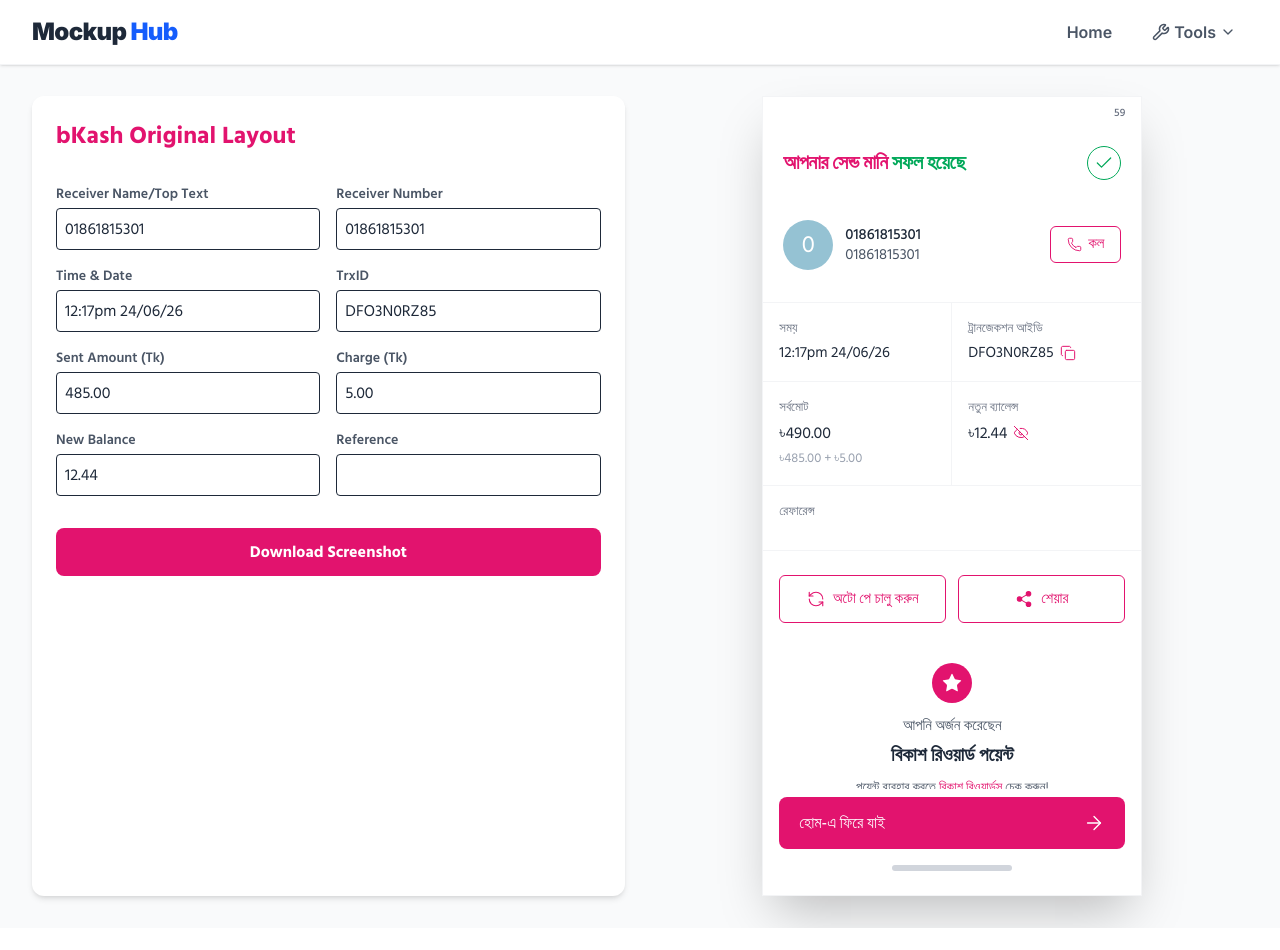
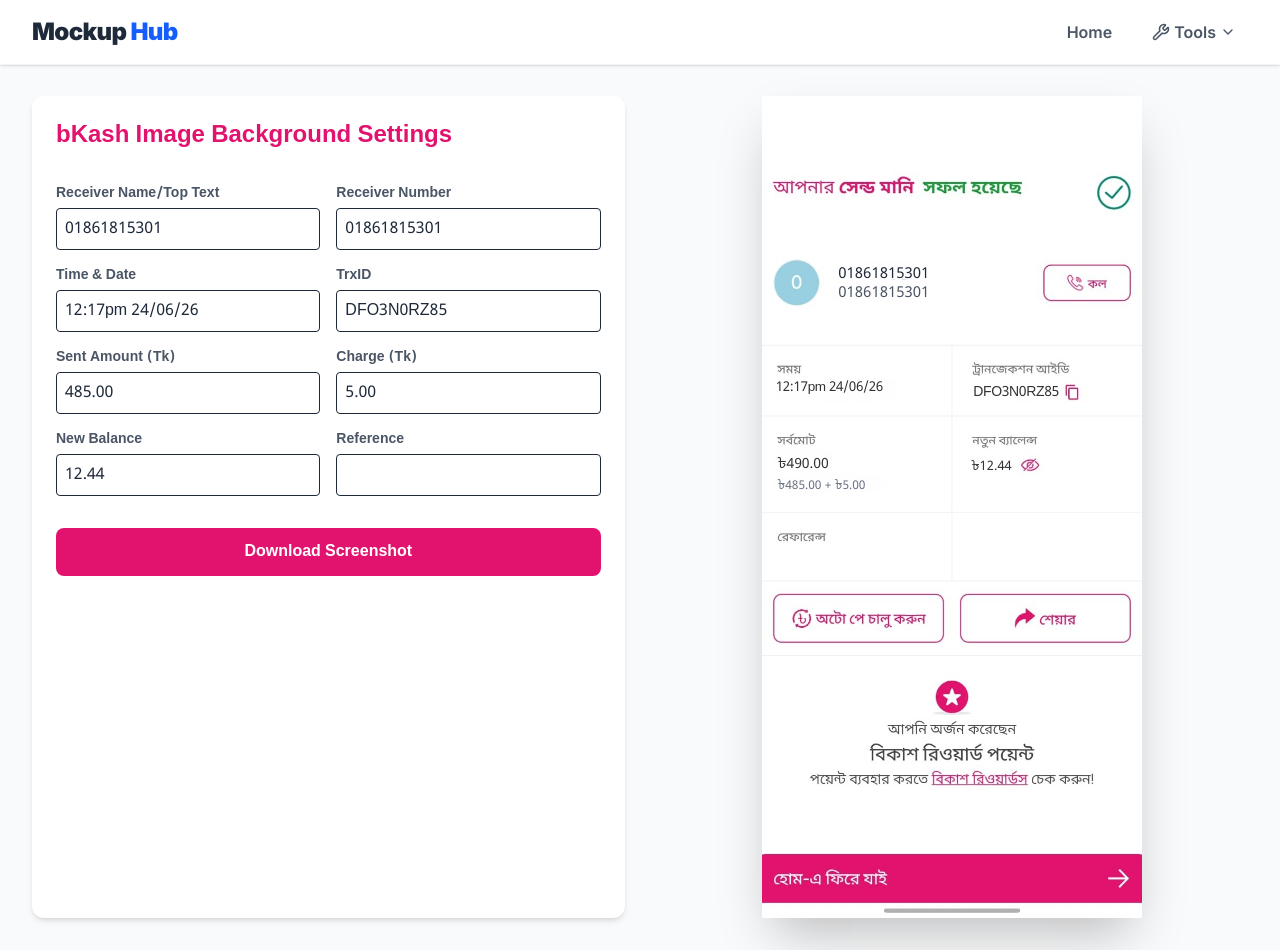
Before and after one commit to rashid-hash/tools-and-tricks, a Next.js app: page /bkash in a window 1280 px wide. Before the commit the page ends 928 px from the top, so only its background shows below. Built offline with nearby package versions, Linux system fonts and the light colour scheme.

Commit message:
Fixed TypeScript focusRing error in bkash page

```diff
--- a/app/bkash/page.tsx
+++ b/app/bkash/page.tsx
@@ -2,13 +2,12 @@
 
 import React, { useState, useRef } from "react";
 import * as htmlToImage from "html-to-image";
-import { Hind_Siliguri } from "next/font/google";
-import { Phone, Copy, EyeOff, RefreshCcw, Share2, Star, ArrowRight, Check } from "lucide-react";
+import { Noto_Sans_Bengali } from "next/font/google";
 
-// গুগলের "Hind Siliguri" ফন্টটি ইম্পোর্ট করা হলো (বিকাশের ফন্টের সাথে ১০০% মিল পাওয়ার জন্য)
-const hindSiliguri = Hind_Siliguri({
+// আধুনিক বাংলা ফন্ট
+const notoSansBengali = Noto_Sans_Bengali({
   subsets: ["bengali"],
-  weight: ["300", "400", "500", "600", "700"],
+  weight: ["400", "500", "600", "700"],
 });
 
 export default function BkashGenerator() {
@@ -23,7 +22,6 @@
 
   const previewRef = useRef<HTMLDivElement>(null);
   const bkashPink = "#e2136e";
-  const bkashGreen = "#00a859";
 
   const totalAmount = (parseFloat(amount) + parseFloat(charge)).toFixed(2);
 
@@ -36,7 +34,7 @@
         });
         const link = document.createElement("a");
         link.href = dataUrl;
-        link.download = "bkash-original-mockup.png";
+        link.download = "bkash-original-receipt.png";
         link.click();
       } catch (error) {
         console.error("Screenshot error:", error);
@@ -46,11 +44,11 @@
   };
 
   return (
-    <div className={`min-h-screen bg-gray-50 p-4 md:p-8 flex flex-col lg:flex-row gap-8 ${hindSiliguri.className} text-gray-800`}>
+    <div className={`min-h-screen bg-gray-50 p-4 md:p-8 flex flex-col lg:flex-row gap-8 ${notoSansBengali.className} text-gray-800`}>
 
       {/* --- Left Panel: Controls --- */}
       <div className="w-full lg:w-1/2 bg-white p-6 rounded-xl shadow-md flex flex-col gap-4 font-sans">
-        <h2 className="text-2xl font-bold mb-4" style={{ color: bkashPink }}>bKash Original Layout</h2>
+        <h2 className="text-2xl font-bold mb-4" style={{ color: bkashPink }}>bKash Image Background Settings</h2>
 
         <div className="grid grid-cols-1 md:grid-cols-2 gap-4">
           <div className="flex flex-col gap-1">
@@ -67,7 +65,7 @@
           </div>
           <div className="flex flex-col gap-1">
             <label className="text-sm font-semibold text-gray-600">TrxID</label>
-            <input type="text" value={trxId} onChange={(e) => setTrxId(e.target.value)} className="border p-2 rounded outline-none focus:ring-2 focus:ring-[#e2136e] uppercase" />
+            <input type="text" value={trxId} onChange={(e) => setTrxId(e.target.value)} className="border p-2 rounded outline-none uppercase focus:ring-2 focus:ring-[#e2136e]" />
           </div>
           <div className="flex flex-col gap-1">
             <label className="text-sm font-semibold text-gray-600">Sent Amount (Tk)</label>
@@ -94,117 +92,54 @@
 
       {/* --- Right Panel: Live Preview --- */}
       <div className="w-full lg:w-1/2 flex justify-center items-center">
-        <div ref={previewRef} className="w-full max-w-[380px] bg-white h-[800px] relative flex flex-col shadow-2xl overflow-hidden border border-gray-100">
 
-          <div className="w-full flex justify-end px-4 py-2 bg-white text-[11px] text-gray-500 font-medium font-sans">
-            59
-          </div>
+        {/* Main Mockup Container */}
+        <div ref={previewRef} className="w-[380px] h-[822px] relative shadow-2xl overflow-hidden bg-white">
 
-          <div className="flex-1 overflow-y-auto pb-20 no-scrollbar">
+          {/* Background Image */}
+          {/* eslint-disable-next-line @next/next/no-img-element */}
+          <img
+            src="/bkash-bg.jpeg"
+            alt="bKash Blank Template"
+            className="absolute inset-0 w-full h-full object-cover z-0 pointer-events-none"
+          />
 
-            {/* Header Success Message */}
-            <div className="px-5 mt-4 flex justify-between items-center">
-              <h1 className="text-[20px] font-semibold tracking-tight">
-                <span style={{ color: bkashPink }}>আপনার সেন্ড মানি</span> <span style={{ color: bkashGreen }}>সফল হয়েছে</span>
-              </h1>
-              {/* Thinner Check Icon */}
-              <div className="w-[34px] h-[34px] rounded-full border-[1.5px] flex items-center justify-center" style={{ borderColor: bkashGreen }}>
-                <Check size={20} strokeWidth={1.5} style={{ color: bkashGreen }} />
-              </div>
+          {/* Text Overlays */}
+          <div className="absolute inset-0 z-10 w-full h-full pointer-events-none">
+
+            {/* 1. Receiver Name & Number */}
+            <div className="absolute top-[20.5%] left-[20%] flex flex-col gap-[1px]">
+               <span className="text-[15px] font-medium leading-tight text-[#1f2937]">{receiverName}</span>
+               <span className="text-[15px] text-[#4b5563] leading-tight">{receiverNumber}</span>
             </div>
 
-            {/* Profile Section */}
-            <div className="px-5 mt-10 flex justify-between items-center">
-              <div className="flex items-center gap-3">
-                <div className="w-[50px] h-[50px] rounded-full bg-[#95c2d3] flex items-center justify-center text-white text-2xl font-sans">
-                  {receiverName ? receiverName.charAt(0).toUpperCase() : "0"}
-                </div>
-                <div className="flex flex-col leading-[1.2] font-sans">
-                  <span className="text-[15px] font-medium text-gray-800">{receiverName}</span>
-                  <span className="text-[15px] text-gray-600 mt-0.5">{receiverNumber}</span>
-                </div>
-              </div>
-
-              <div className="flex items-center justify-center gap-1.5 border px-4 py-1.5 rounded-md" style={{ borderColor: bkashPink, color: bkashPink }}>
-                {/* Thinner Phone Icon */}
-                <Phone size={15} strokeWidth={1.5} />
-                <span className="text-[15px] font-medium">কল</span>
-              </div>
+            {/* 2. Time */}
+            <div className="absolute top-[34%] left-[3.5%]">
+              <span className="text-[13.5px] font-sans text-[#333333] tracking-tight">{time}</span>
             </div>
 
-            {/* Grid Details Section */}
-            <div className="mt-8 border-t border-b border-gray-100 flex flex-col">
-
-              <div className="flex border-b border-gray-100">
-                <div className="w-1/2 border-r border-gray-100 p-4">
-                  <p className="text-[13px] text-gray-500 mb-1">সময়</p>
-                  <p className="text-[15px] text-gray-800 font-sans">{time}</p>
-                </div>
-                <div className="w-1/2 p-4">
-                  <p className="text-[13px] text-gray-500 mb-1">ট্রানজেকশন আইডি</p>
-                  <div className="flex items-center gap-1.5 font-sans">
-                    <p className="text-[15px] text-gray-800 uppercase">{trxId}</p>
-                    {/* Thinner Copy Icon */}
-                    <Copy size={16} strokeWidth={1.5} style={{ color: bkashPink }} />
-                  </div>
-                </div>
-              </div>
-
-              <div className="flex border-b border-gray-100">
-                <div className="w-1/2 border-r border-gray-100 p-4">
-                  <p className="text-[13px] text-gray-500 mb-1">সর্বমোট</p>
-                  <p className="text-[16px] text-gray-800 font-sans mb-1">৳{totalAmount}</p>
-                  <p className="text-[13px] text-gray-400 font-sans">৳{amount} + ৳{charge}</p>
-                </div>
-                <div className="w-1/2 p-4">
-                  <p className="text-[13px] text-gray-500 mb-1">নতুন ব্যালেন্স</p>
-                  <div className="flex items-center gap-1.5 font-sans">
-                    <p className="text-[16px] text-gray-800">৳{newBalance}</p>
-                    {/* Thinner EyeOff Icon */}
-                    <EyeOff size={16} strokeWidth={1.5} style={{ color: bkashPink }} />
-                  </div>
-                </div>
-              </div>
-
-              <div className="flex">
-                <div className="w-full p-4 h-16">
-                  <p className="text-[13px] text-gray-500">রেফারেন্স</p>
-                  <p className="text-[15px] text-gray-800 mt-1 font-sans">{reference}</p>
-                </div>
-              </div>
+            {/* 3. TrxID */}
+            <div className="absolute top-[34.5%] left-[55.5%]">
+              <span className="text-[14px] font-sans font-medium text-[#333333] tracking-tight">{trxId}</span>
             </div>
 
-            {/* Action Buttons */}
-            <div className="px-4 mt-6 flex gap-3">
-              <button className="flex-1 flex items-center justify-center gap-2 py-3 rounded-md border font-medium text-[15px]" style={{ borderColor: bkashPink, color: bkashPink }}>
-                <RefreshCcw size={18} strokeWidth={1.5} /> অটো পে চালু করুন
-              </button>
-              <button className="flex-1 flex items-center justify-center gap-2 py-3 rounded-md border font-medium text-[15px]" style={{ borderColor: bkashPink, color: bkashPink }}>
-                <Share2 size={18} strokeWidth={1.5} fill={bkashPink} /> শেয়ার
-              </button>
+            {/* 4. Total Amount & Breakdown */}
+            <div className="absolute top-[43.5%] left-[4%] flex flex-col">
+              <span className="text-[14px] font-sans font-medium text-[#333333] mb-0.5">৳{totalAmount}</span>
+              <span className="text-[12px] font-sans text-gray-500">৳{amount} + ৳{charge}</span>
             </div>
 
-            {/* Rewards Section */}
-            <div className="mt-10 flex flex-col items-center justify-center text-center px-4 pb-6">
-              <div className="w-10 h-10 rounded-full flex items-center justify-center mb-3" style={{ backgroundColor: bkashPink }}>
-                <Star size={22} strokeWidth={0} fill="white" />
-              </div>
-              <p className="text-[15px] text-gray-600 mb-1">আপনি অর্জন করেছেন</p>
-              <h3 className="text-[19px] font-semibold text-gray-800 mb-2">বিকাশ রিওয়ার্ড পয়েন্ট</h3>
-              <p className="text-[13px] text-gray-600">পয়েন্ট ব্যবহার করতে <span style={{ color: bkashPink }}>বিকাশ রিওয়ার্ডস</span> চেক করুন!</p>
+            {/* 5. New Balance */}
+            <div className="absolute top-[43.5%] left-[55%]">
+              <span className="text-[13px] font-sans font-medium text-[#333333]">৳{newBalance}</span>
+            </div>
+
+            {/* 6. Reference */}
+            <div className="absolute top-[58%] left-[6.5%]">
+              <span className="text-[14.5px] font-sans text-[#333333]">{reference}</span>
             </div>
 
           </div>
-
-          {/* Bottom Button */}
-          <div className="absolute bottom-0 left-0 w-full bg-white pt-2 pb-6 px-4">
-             <button className="w-full flex items-center justify-between text-white font-medium py-3.5 px-5 rounded-lg transition" style={{ backgroundColor: bkashPink }}>
-               <span className="text-[16px]">হোম-এ ফিরে যাই</span>
-               <ArrowRight size={22} strokeWidth={1.5} />
-             </button>
-             <div className="w-[120px] h-1.5 bg-gray-300 rounded-full mx-auto mt-4"></div>
-          </div>
-
         </div>
       </div>
     </div>
```
Also changed, not shown: public/bkash-bg.jpeg (added).
